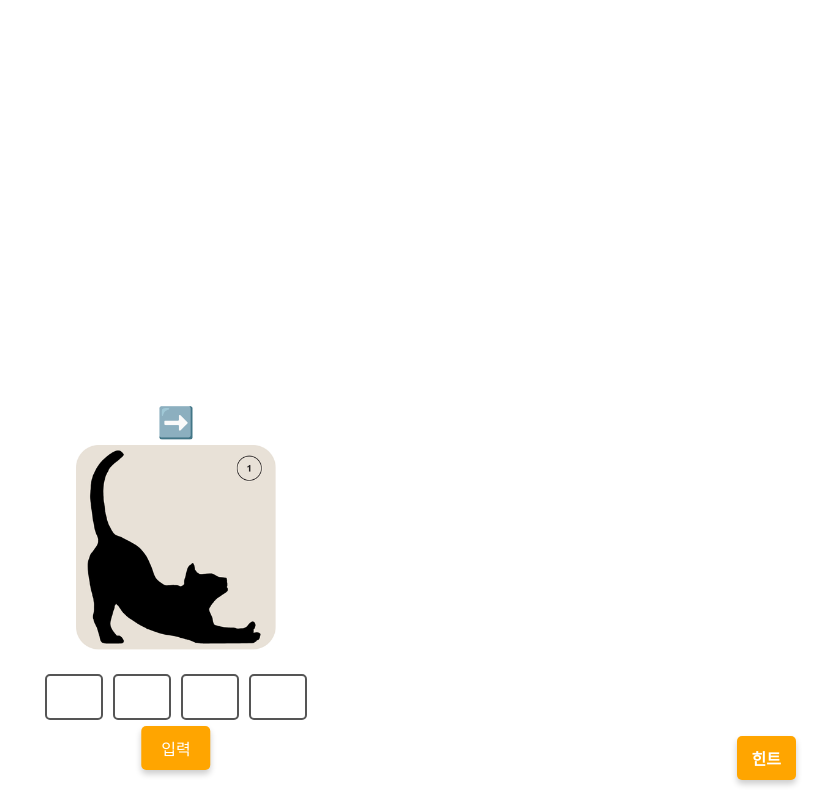
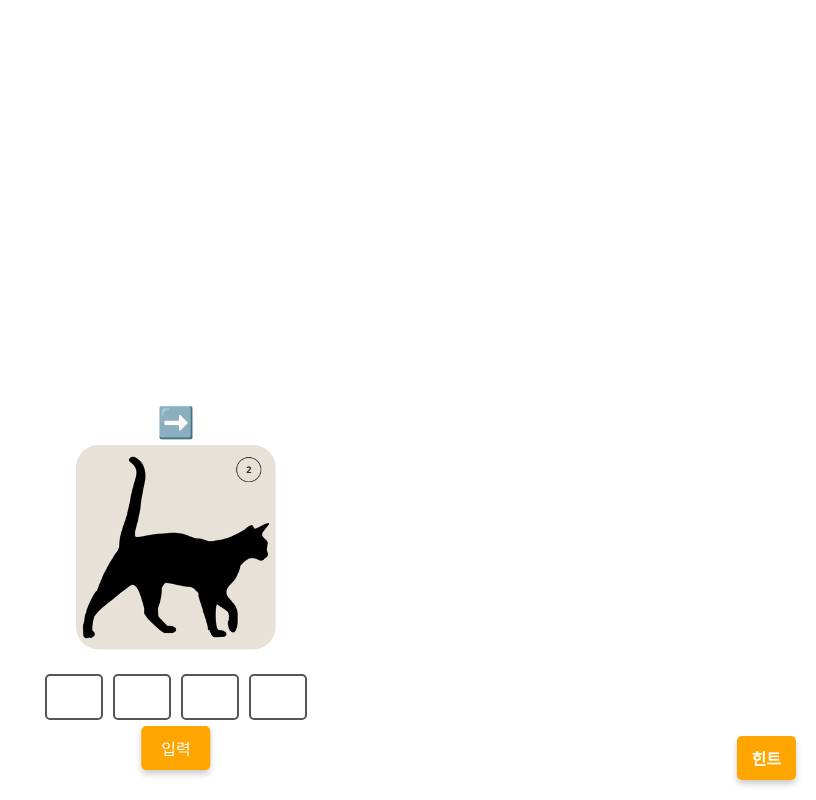
Before and after one commit to baekko/baekkohouse, a plain HTML site: page secret8.html in a window 1280 px wide. Both pictures are taken after a click on the button "➡️". Shown: the whole page, without its empty margins (464-1280 px from the left). Drawn offline with Linux system fonts and the light colour scheme.

Commit message:
Update secret8.html

```diff
--- a/secret8.html
+++ b/secret8.html
@@ -155,6 +155,13 @@
     </div>
 
     <script>
+        const images = ["blackcat11.png", "blackcat22.png", "blackcat33.png", "blackcat44.png"];
+        let currentIndex = 0;
+
+        function nextImage() {
+            currentIndex = (currentIndex + 1) % images.length; // 마지막 이미지 이후 첫 번째로 순환
+            document.getElementById("slider-image").src = images[currentIndex];
+        }
         let hintCount = localStorage.getItem('hintCount') ? parseInt(localStorage.getItem('hintCount')) : 0;
         document.getElementById('hintCountInModal').innerText = hintCount;
 
```
